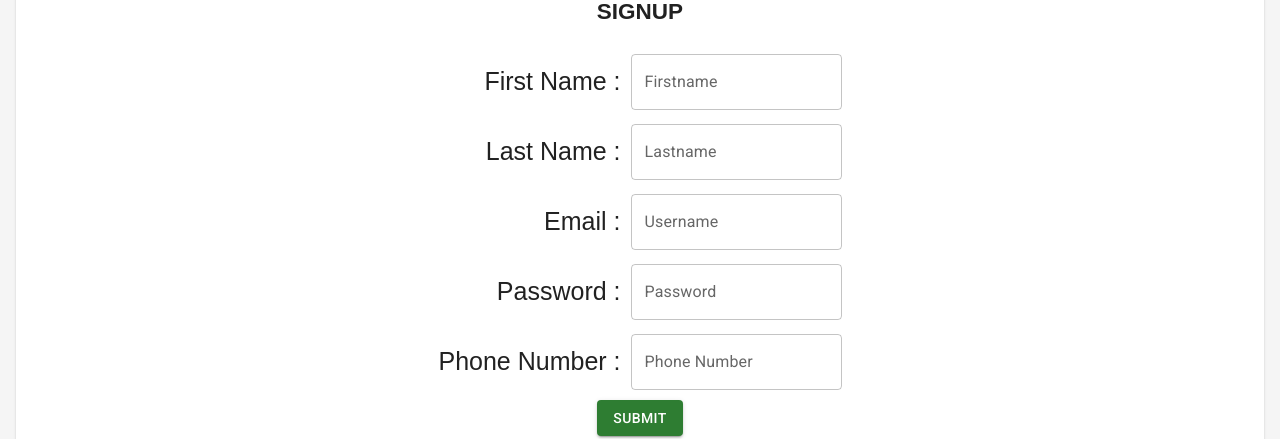
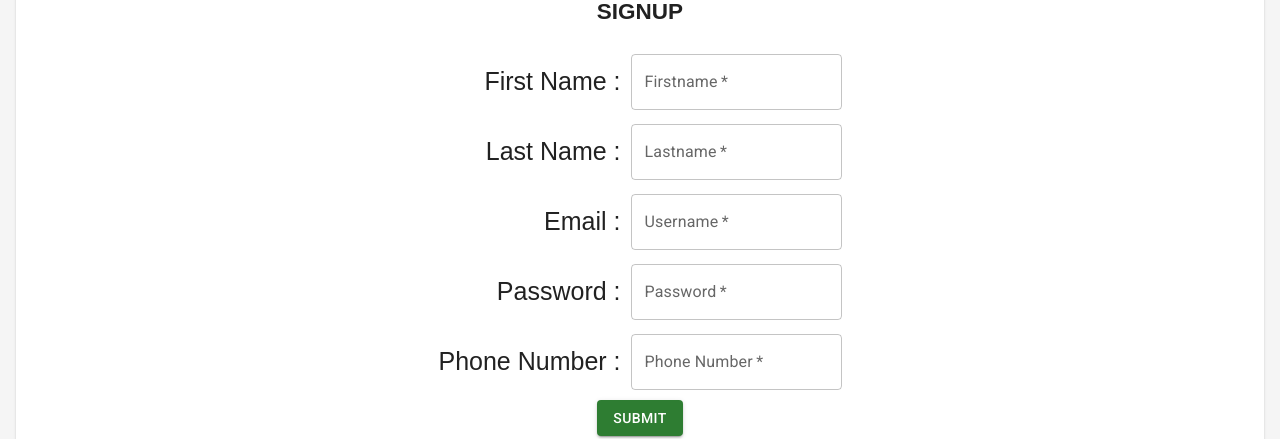
Before and after one commit to Bhagavath15/AmazonFrontend, a React (Vite) app: page / in a window 1280 px wide. Shown: the part 183-622 px from the top of the page. Built offline with nearby package versions, Linux system fonts and the light colour scheme.

Commit message:
login field update

```diff
--- a/src/Login.jsx
+++ b/src/Login.jsx
@@ -50,6 +50,7 @@ export function Login() {
                         <div className='loginfield'>
                             <TextField
                                 name='username'
+                                type="email"
                                 value={formik.values.username}
                                 onChange={formik.handleChange}
                                 label="Username"
@@ -127,7 +128,7 @@ export function Signin() {
                                     onBlur={formik.handleBlur}
                                     onChange={formik.handleChange}
                                     label="Firstname"
-                                    variant="outlined" />
+                                    variant="outlined" required />
                             </div>
                             <div className="login-text">
                                 <label>Last Name : </label>
@@ -138,18 +139,19 @@ export function Signin() {
                                     onBlur={formik.handleBlur}
                                     onChange={formik.handleChange}
                                     label="Lastname"
-                                    variant="outlined" />
+                                    variant="outlined" required />
                             </div>
                             <div className="login-text">
                                 <label> Email : </label>
                                 <TextField
+                                    type="email"
                                     placeholder="username"
                                     name='username'
                                     value={formik.values.username}
                                     onBlur={formik.handleBlur}
                                     onChange={formik.handleChange}
                                     label="Username"
-                                    variant="outlined" />
+                                    variant="outlined" required />
                             </div>
                             <div className="login-text">
                                 <label>Password : </label>
@@ -161,7 +163,7 @@ export function Signin() {
                                     label="Password"
                                     name="password"
                                     type="password"
-                                    variant="outlined" />
+                                    variant="outlined" required />
                             </div>
                             <div className="login-text">
                                 <label>Phone Number : </label>
@@ -173,7 +175,7 @@ export function Signin() {
                                     label="Phone Number"
                                     name="phoneNo"
                                     type="text"
-                                    variant="outlined" />
+                                    variant="outlined" required />
                             </div>
                         </div>
 
```
